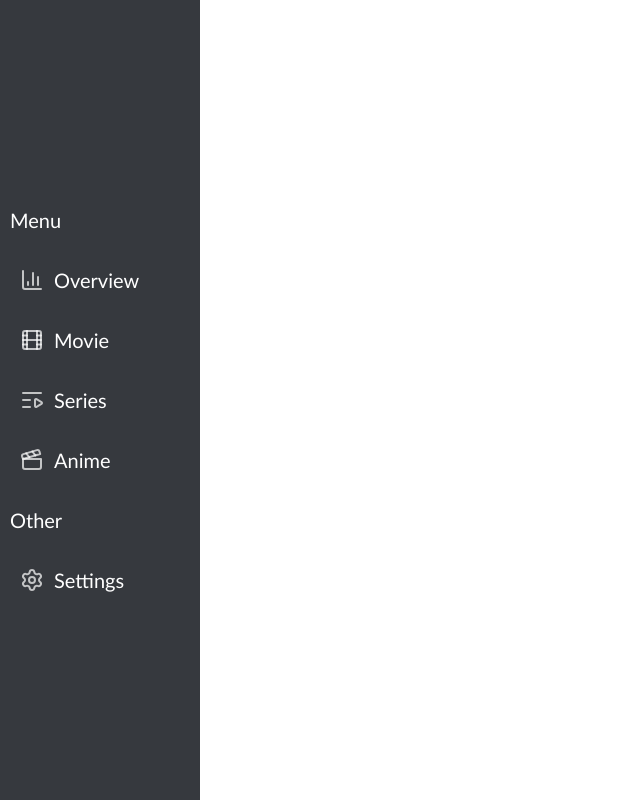
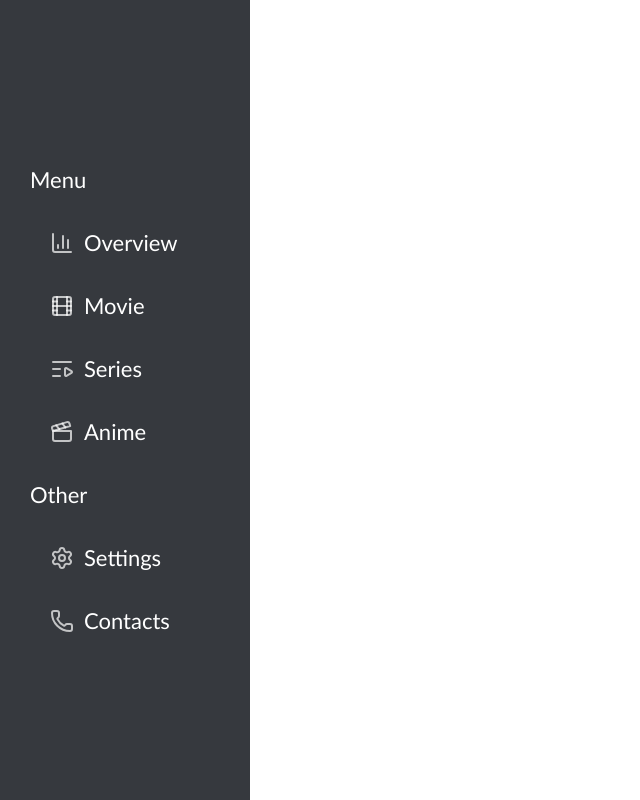
Before and after one commit to enoughy/EntertainmentTracker, a Next.js app: page / in a window 1280 px wide. Shown: the whole page, without its empty margins (0-640 px from the left). Built offline with nearby package versions, Linux system fonts and the light colour scheme.

Commit message:
добавлена навигация(логика), добавлены страницы для навигации

```diff
--- /dev/null
+++ b/app/Anime/page.tsx
@@ -0,0 +1,5 @@
+export default function Anime(){
+    return(
+        <></>
+    )
+}
--- /dev/null
+++ b/app/Help/page.tsx
@@ -0,0 +1,5 @@
+export default function Help() {
+    return(
+        <></>
+    )
+}
--- /dev/null
+++ b/app/Movie/page.tsx
@@ -0,0 +1,5 @@
+export default function Movie(){
+    return(
+        <></>
+    )
+}
--- /dev/null
+++ b/app/Series/page.tsx
@@ -0,0 +1,5 @@
+export default function Series(){
+    return(
+        <></>
+    )
+}
--- /dev/null
+++ b/app/Settings/page.tsx
@@ -0,0 +1,5 @@
+export default function Settings(){
+    return(
+        <></>
+    )
+}
--- /dev/null
+++ b/app/components/icons/help.tsx
@@ -0,0 +1,7 @@
+import { Phone } from 'lucide-react'
+
+export default function(){
+    return(
+        <Phone size={24} color="rgba(255, 255, 255, 0.7)" />
+    )
+}
--- a/app/components/navigation.tsx
+++ b/app/components/navigation.tsx
@@ -3,17 +3,20 @@ import Chart from './icons/chart'
 import Series from './icons/series'
 import Anime from './icons/clapperboard'
 import Settings from './icons/settings'
+import Link from 'next/link'
+import Help from './icons/help'
 
 export default function(){
     return(
-        <div className="bg-[#36393e] w-[200px] h-[100vh] flex flex-col gap-[30px] justify-center font-sans text-[white] text-[20px] navigation">
+        <div className="bg-[#36393e] w-[250px] h-[100vh] flex flex-col gap-[30px] justify-center font-sans text-[white] text-[22px] navigation">
             <h2>Menu</h2>
-            <div className="card"><Chart />Overview</div>
-            <div className='card'><Film />Movie</div>
-            <div className="card"><Series />Series</div>
-            <div className="card"><Anime />Anime</div>
+            <Link href="/"><div className="card"><Chart />Overview</div></Link>
+            <Link href="/Movie"><div className='card'><Film />Movie</div></Link>
+            <Link href="/Series"><div className="card"><Series />Series</div></Link>
+            <Link href="/Anime"><div className="card"><Anime />Anime</div></Link>
             <h2>Other</h2>
-            <div className="card"><Settings />Settings</div>
+            <Link href="/Settings"><div className="card"><Settings />Settings</div></Link>
+            <Link href="/Help"><div className="card"><Help />Contacts</div></Link>
         </div>
     )
 }
--- a/app/globals.css
+++ b/app/globals.css
@@ -29,7 +29,7 @@ body {
   gap: 10px;
   transition: 0.3s ease;
   cursor: pointer;
-  margin-left: 20px;
+  margin-left: 50px;
   display: flex;
   align-items: center;
 }
@@ -44,5 +44,5 @@ body {
   font-family: 'Trebuchet MS', Helvetica, sans-serif;
 }
 .navigation>h2{
-  margin-left: 10px;
+  margin-left: 30px;
 }
--- a/app/layout.tsx
+++ b/app/layout.tsx
@@ -1,5 +1,6 @@
 import type { Metadata } from "next";
 import { Geist, Geist_Mono } from "next/font/google";
+import Nav from './components/navigation';
 import "./globals.css";
 
 const geistSans = Geist({
@@ -27,7 +28,16 @@ export default function RootLayout({
       lang="en"
       className={`${geistSans.variable} ${geistMono.variable} h-full antialiased`}
     >
-      <body className="min-h-full flex flex-col">{children}</body>
+      <body className="min-h-full flex flex-row">
+        <Nav />
+        <main>
+          {children}
+        </main>
+
+        <footer>
+
+        </footer>
+      </body>
     </html>
   );
 }
--- a/app/page.tsx
+++ b/app/page.tsx
@@ -1,10 +1,9 @@
 import Image from "next/image";
-import Nav from './components/navigation';
 
 export default function Home() {
   return (
     <>
-    <Nav />
+
     </>
   );
 }
--- a/package.json
+++ b/package.json
@@ -9,7 +9,7 @@
     "lint": "eslint"
   },
   "dependencies": {
-    "lucide-react": "^1.27.0",
+    "lucide-react": "^1.28.0",
     "next": "16.2.12",
     "react": "19.2.4",
     "react-dom": "19.2.4"
```
Also changed, not shown: 1 other file (tests, documents, lock files or other folders).
